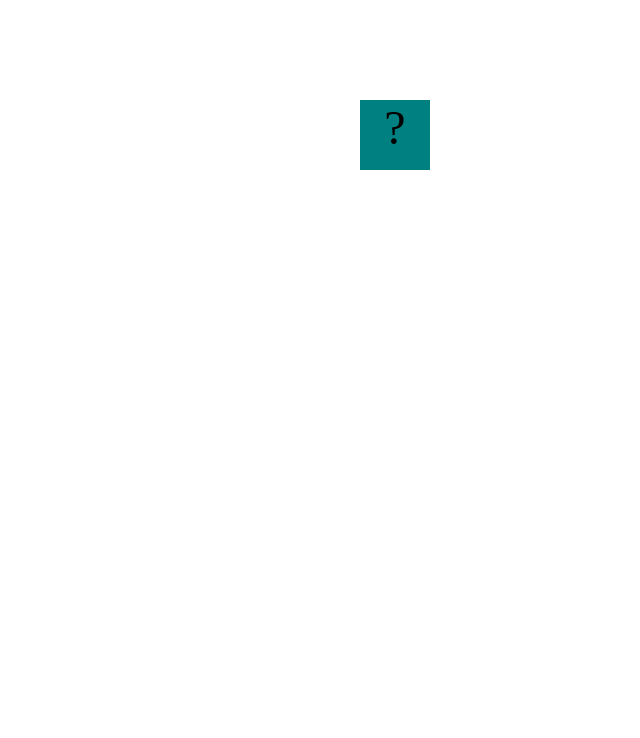
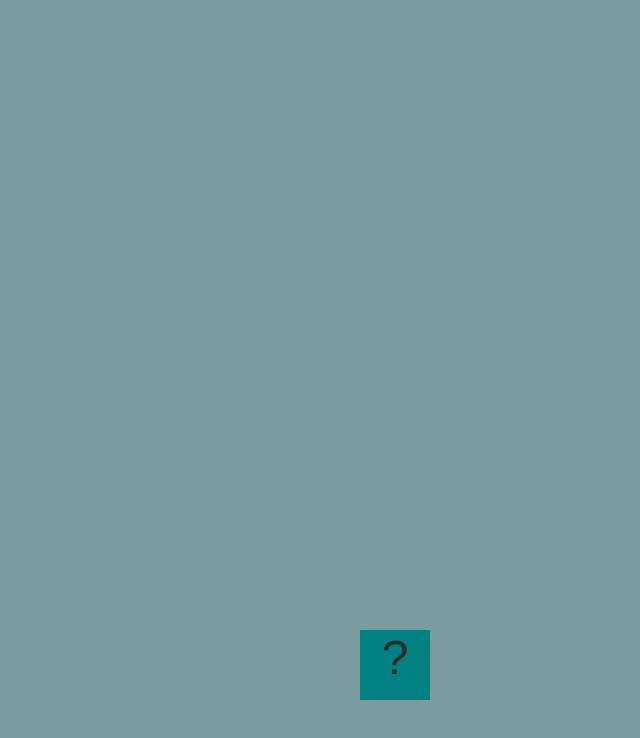
Before and after one commit to KLewis82/KLewis82.github.io, a plain HTML site: page projects/bouncing-box/index.html in a window 1280 px wide. Shown: the whole page, without its empty margins (640-1280 px from the left). Drawn offline with Linux system fonts and the light colour scheme.

Commit message:
add bouncing box

```diff
--- a/projects/bouncing-box/index.html
+++ b/projects/bouncing-box/index.html
@@ -16,6 +16,12 @@
 			position: absolute;
 			top: 100px;
 			left: 500px;  /* <--- Change me! */
+		}
+		body{
+            background: rgb(123, 155, 158);
+            color: rgb(45, 45, 45);
+            padding: 10px;
+            font-family: arial;
 		}
 		.board{
 			height: 100vh;
@@ -48,8 +54,9 @@
 			box.on('click', handleBoxClick);
 
 			// moves the Box to a new position on the screen along the X-Axis
-			function moveBoxTo(newPositionX) {
+			function moveBoxTo(newPositionX, newPositionY) {
 				box.css("left", newPositionX);
+				box.css("top", newPositionY);
 			}
 
 			// changes the text displayed on the Box
@@ -62,9 +69,12 @@
 			//////////////////////////////////////////////////////////////////
 
 			// TODO 2 - Variable declarations
+			var boardHeight = jQuery(window).height();
 			var positionX = 0;
 			var points = 0;
 			var speed = 10;
+			var positionY = 0;
+			var speedY = 10;
 			/*
 			This Function will be called 20 times/second. Each time it is called,
 			it should move the Box to a new location. If the box drifts off the screen
@@ -72,12 +82,19 @@
 			*/
 			function update() {
 				positionX = positionX + speed;
-				moveBoxTo(positionX);
+				moveBoxTo(positionX, positionY);
 				if (positionX > boardWidth){
 					speed = speed * -1;
 				}
 				if (positionX < 0){
 					speed = speed * -1;
+				}
+				positionY = positionY + speedY;
+				if (positionY > boardHeight){
+					speedY = speedY * -1;
+				}
+				if (positionY < 0){
+					speedY = speedY * -1;
 				}
 			};
 
@@ -88,16 +105,26 @@
 			*/
 			function handleBoxClick() {
 				positionX = 0;
+				positionY = 0;
 				// your code to increase the points variable by 1
 				points = points + 1
 				changeBoxText(points);
-				speed = speed + 3
+
 				//IF speed is a positive number:
     			//		add 3 to speed
 				//ELSE IF speed is a negative number:
     			//		subtract 3 from speed
 				if (speed > 0){
-					s
+					speed = speed + 3
+				}
+				else if (speed < 0){
+					speed = speed - 3
+				}
+				if (speedY > 0){
+					speedY = speedY + 3
+				}
+				else if (speedY < 0){
+					speedY = speedY - 3
 				}
 			};
 		})();
```
